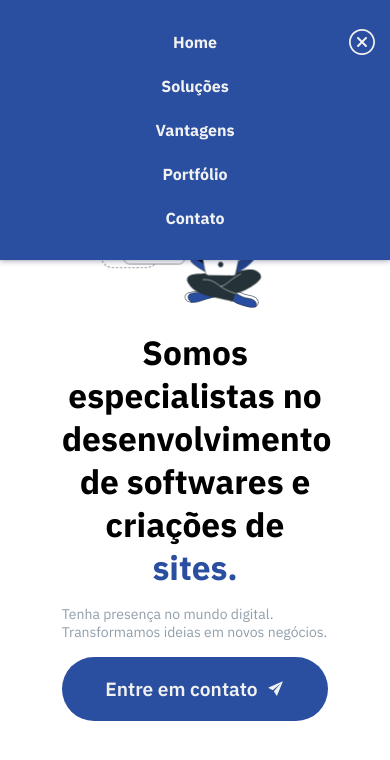
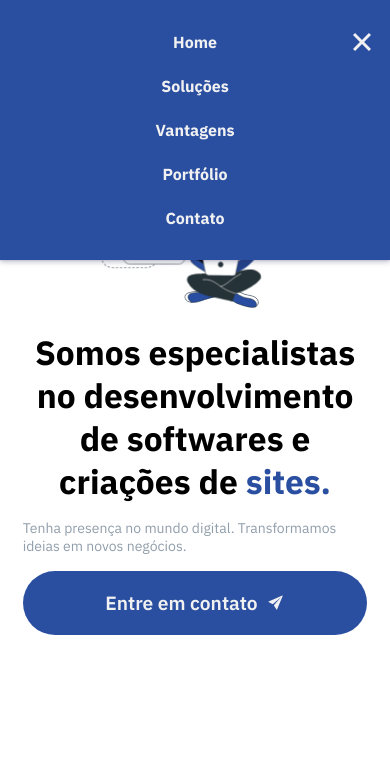
Before and after one commit to CandidoRafael/RCode, a React (Vite) app: page / in a window 390 px wide. Both pictures are taken after a click on the element 359 px from the left and 45 px from the top of the page. Shown: the top 760 px of the page. Built offline with nearby package versions, Linux system fonts and the light colour scheme.

Commit message:
feat:  change icon sidebar

```diff
--- a/src/components/Header/Header.tsx
+++ b/src/components/Header/Header.tsx
@@ -41,7 +41,7 @@ export const Header = () => {
                         direction='flex'
                         gap='1.2rem'
                         color='#222'
-                        hoverColor='#436eca'
+                        hovercolor='#436eca'
                     />
                  )}
                  <Sidebar isOpen={showMenuMobile} closeSidebar={setShowMenuMobile} />
--- a/src/components/Main/Main.styled.ts
+++ b/src/components/Main/Main.styled.ts
@@ -12,10 +12,9 @@ export const MainContainer = styled.main`
         flex-direction: row-reverse;
     }
 `
-
 export const TextContainer = styled.div`
    display: flex;
-   width: 70%;
+   width: 90%;
    padding: .2rem;
    gap: 1rem;
    flex-direction: column;
--- a/src/components/Navigation/Navigation.styled.ts
+++ b/src/components/Navigation/Navigation.styled.ts
@@ -4,7 +4,7 @@ type MenuProps = {
     direction: string;
     gap: string;
     color: string;
-    hoverColor: string;
+    hovercolor: string;
 }
 
 export const Menu = styled.ul<MenuProps>`
@@ -23,7 +23,7 @@ export const Menu = styled.ul<MenuProps>`
 
     &:hover {
 
-      color: ${({ hoverColor }) => hoverColor};
+      color: ${({ hovercolor }) => hovercolor};
     }
 
   }
--- a/src/components/Navigation/Navigation.tsx
+++ b/src/components/Navigation/Navigation.tsx
@@ -4,16 +4,16 @@ type NavigationProps = {
     direction: string;
     gap: string;
     color: string;
-    hoverColor: string;
+    hovercolor: string;
 }
 
-export const Navigation = ({ direction, gap, color,hoverColor }: NavigationProps) => {
+export const Navigation = ({ direction, gap, color,hovercolor }: NavigationProps) => {
     return (
     <Menu
      direction={direction}
      gap={gap}
      color={color}
-     hoverColor={hoverColor}
+     hovercolor={hovercolor}
      >
         <MenuItem> <a href="#Home">Home</a></MenuItem>
         <MenuItem> <a href="#solucoes">Soluções</a></MenuItem>
--- a/src/components/Sidebar/Sidebar.tsx
+++ b/src/components/Sidebar/Sidebar.tsx
@@ -1,7 +1,6 @@
-
-import { IoIosCloseCircleOutline } from 'react-icons/io'
 import { Navigation } from '../Navigation/Navigation'
 import * as S from './Sidebar.styled'
+import { IoCloseSharp } from 'react-icons/io5'
 
 type SidebarProps = {
     isOpen: boolean
@@ -16,11 +15,11 @@ export const Sidebar = ({ isOpen, closeSidebar }: SidebarProps) => {
                direction='column'
                gap='1.5rem'
                color='#f1f1f1'
-               hoverColor=''
+               hovercolor=''
                />
 
             <S.CloseButton onClick={() => closeSidebar(false)}>
-            <IoIosCloseCircleOutline />
+              <IoCloseSharp />
             </S.CloseButton>
         </S.SidebarContainer>
     )
```
